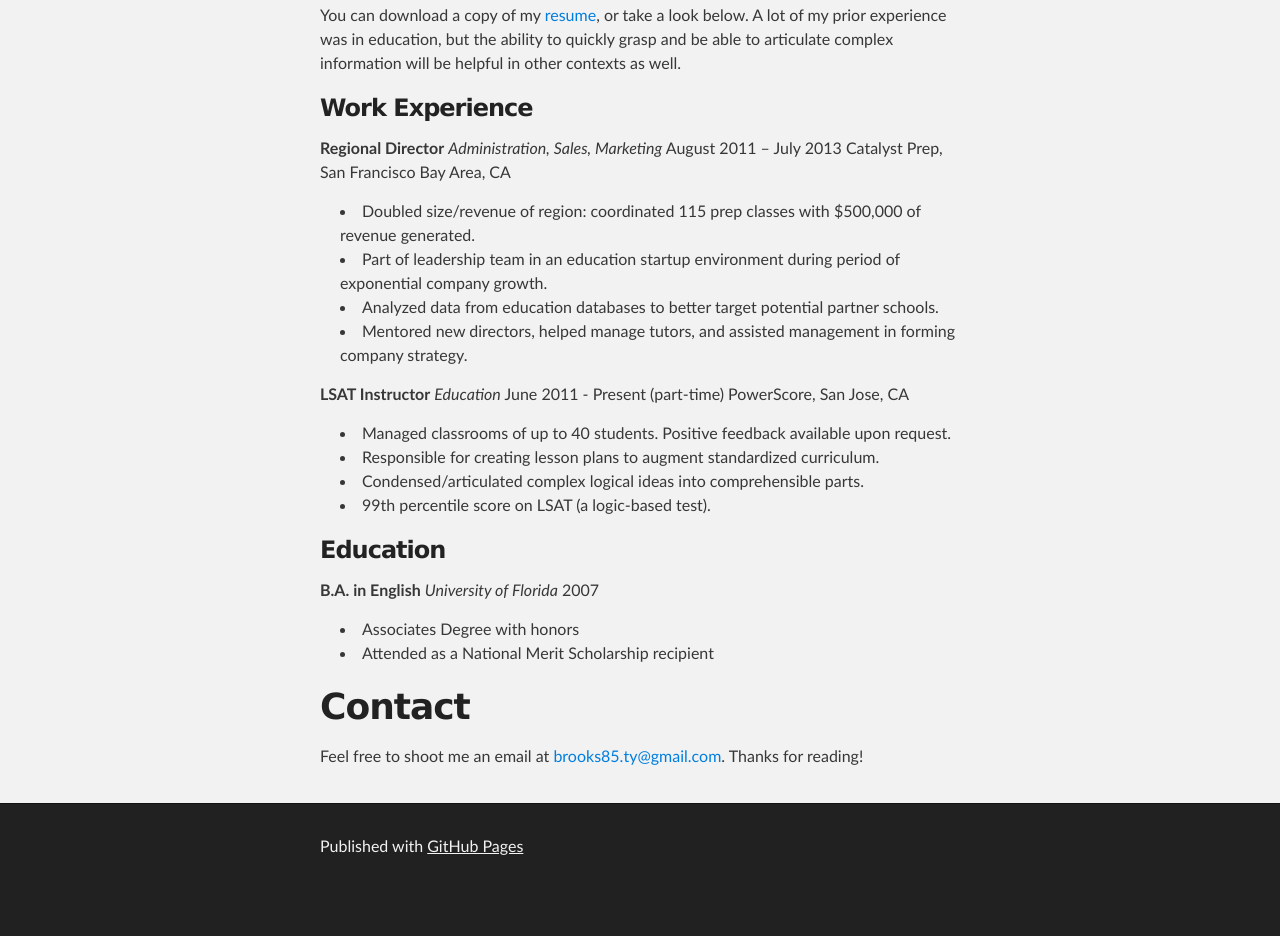
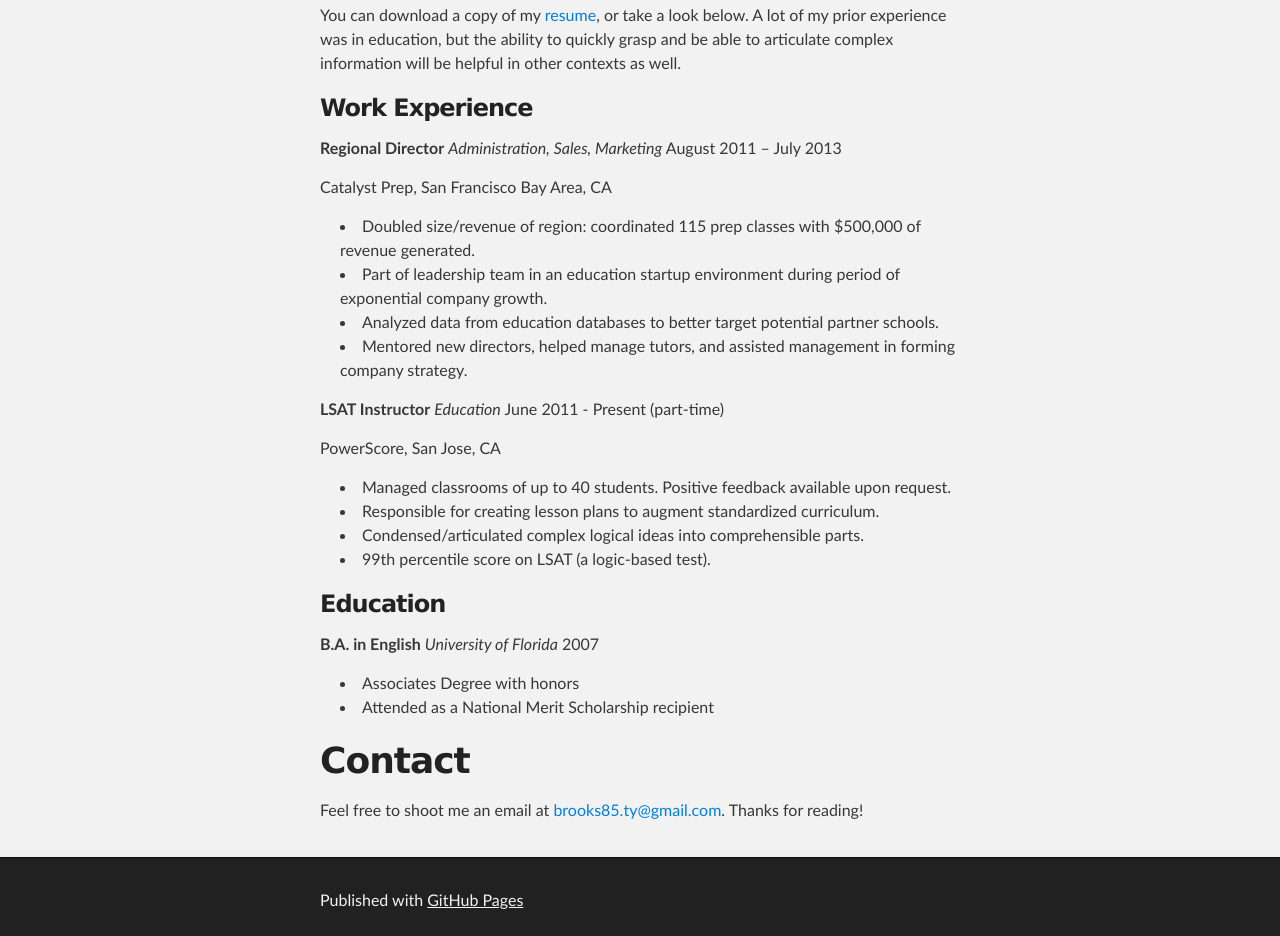
Before and after one commit to TyrusB/TyrusB.github.io, a plain HTML site: page index.html in a window 1280 px wide. Shown: the part 5994-6930 px from the top of the page. Before the commit the page ends 6887 px from the top, so only its background shows below. Drawn offline with Linux system fonts and the light colour scheme.

Commit message:
Update index.html

```diff
--- a/index.html
+++ b/index.html
@@ -126,18 +126,18 @@
 <h3>
 <a name="work-experience" class="anchor" href="#work-experience"><span class="octicon octicon-link"></span></a>Work Experience</h3>
 
-<p><strong>Regional Director</strong>  <em>Administration, Sales, Marketing</em>       August 2011 – July 2013
+<p><strong>Regional Director</strong>  <em>Administration, Sales, Marketing</em>       August 2011 – July 2013</p>
 
-Catalyst Prep,     San Francisco Bay Area, CA                 </p>
+<p>Catalyst Prep,     San Francisco Bay Area, CA</p>
 
 <ul>
 <li> Doubled size/revenue of region: coordinated 115 prep classes with $500,000 of revenue generated.</li>
 <li> Part of leadership team in an education startup environment during period of exponential company growth.</li>
 <li> Analyzed data from education databases to better target potential partner schools. </li>
 <li> Mentored new directors, helped manage tutors, and assisted management in forming company strategy.</li>
-</ul><p><strong>LSAT Instructor</strong>  <em>Education</em>                      June 2011 - Present (part-time)
+</ul><p><strong>LSAT Instructor</strong>  <em>Education</em>                      June 2011 - Present (part-time)</p>
 
-PowerScore,  San Jose, CA   </p>
+<p>PowerScore,  San Jose, CA</p>
 
 <ul>
 <li> Managed classrooms of up to 40 students. Positive feedback available upon request.</li>
```
